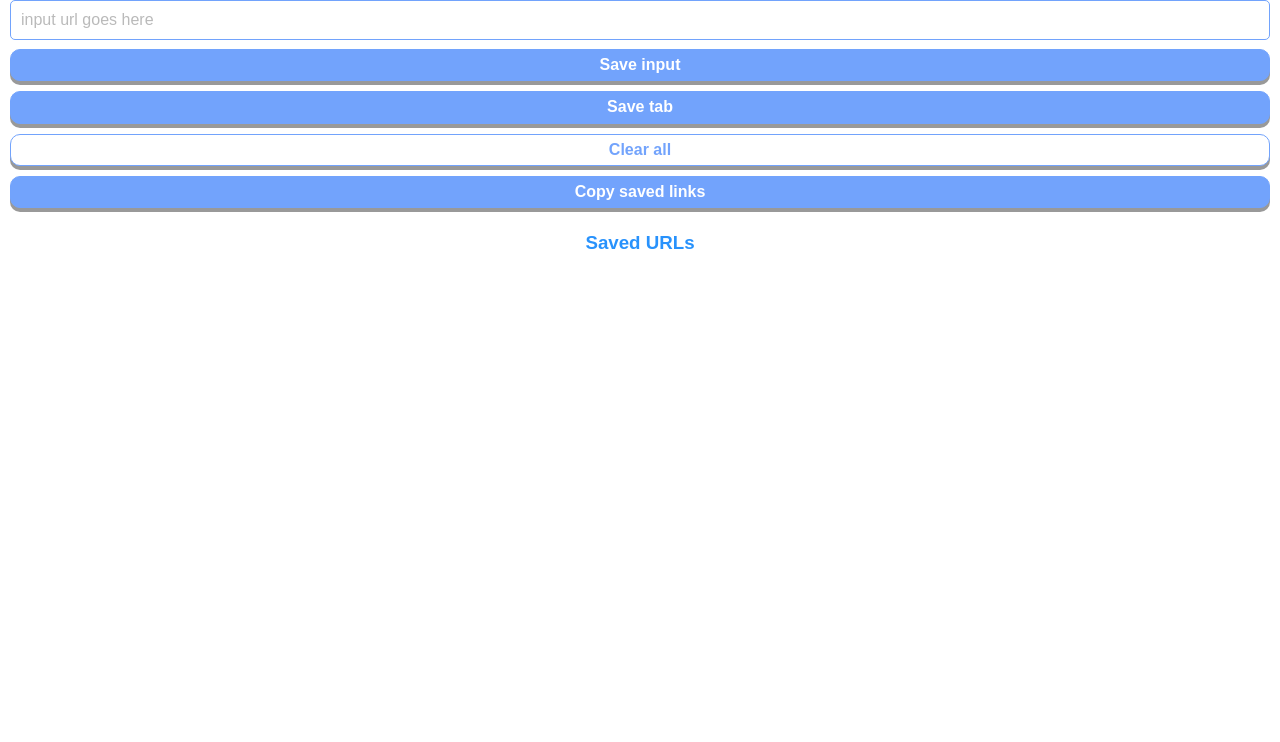
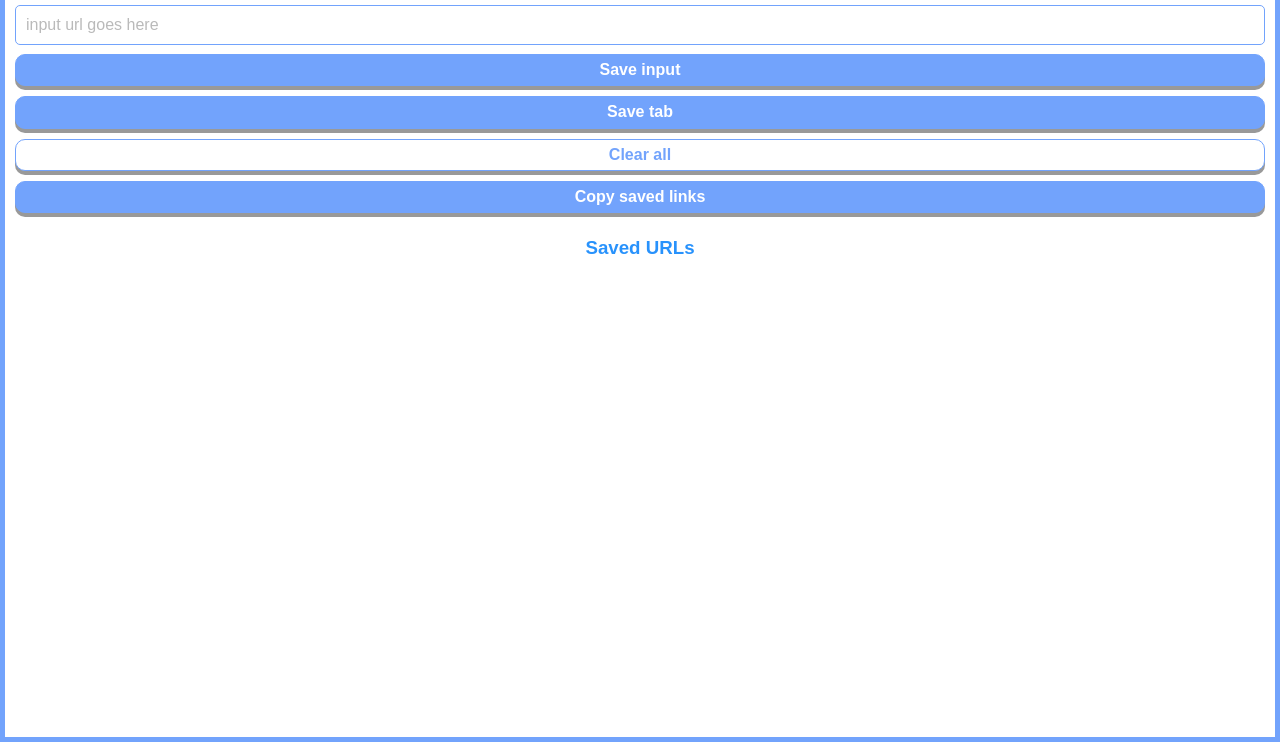
Before and after one commit to parmsam/tab-saver, a browser extension: page index.html in a window 1280 px wide. Shown: the part 58-800 px from the top of the page. Drawn offline with nearby package versions, Linux system fonts and the light colour scheme.

Commit message:
update ext and readme

```diff
--- a/index.css
+++ b/index.css
@@ -11,6 +11,7 @@ body {
     padding: 10px;
     font-family: Arial, Helvetica, sans-serif;
     min-width: 300px;
+    border: 5px solid var(--btn-color-a);
 }
 
 .title1 {
```
Also changed, not shown: 1 other file.
